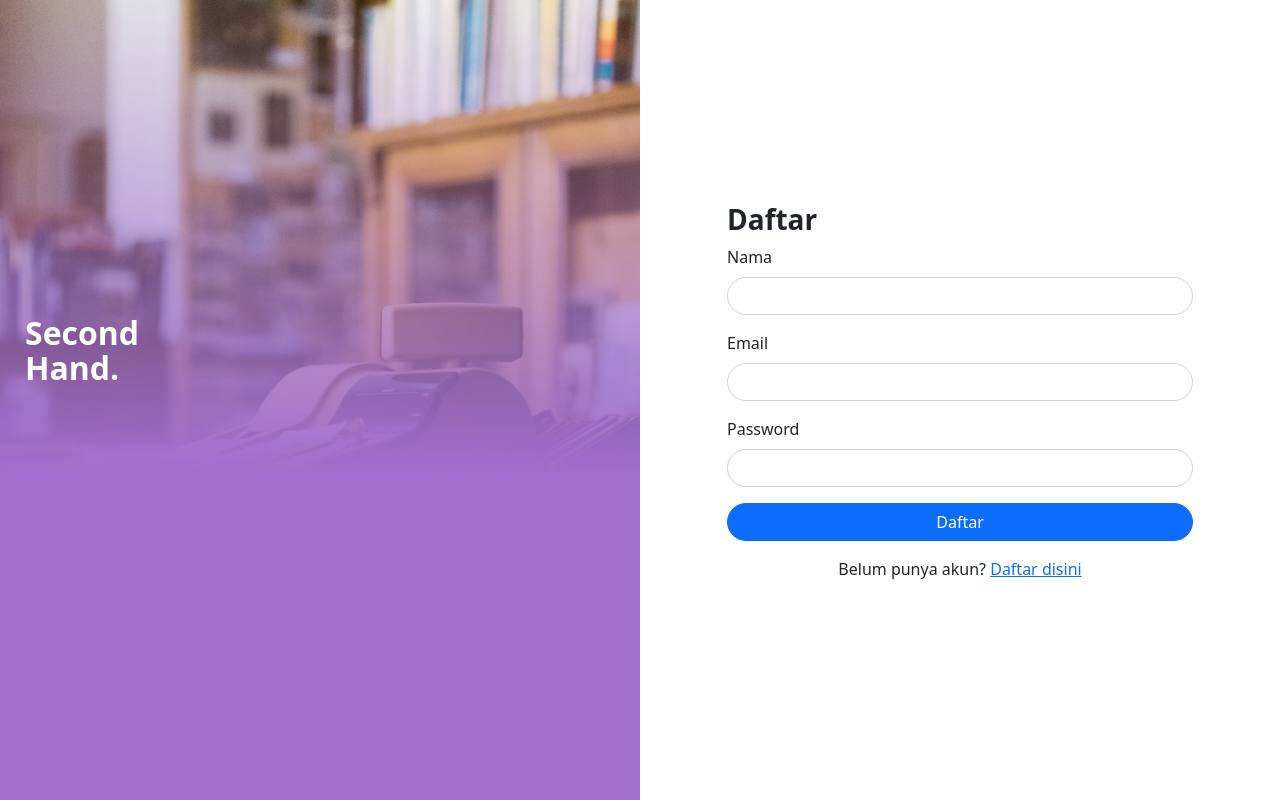
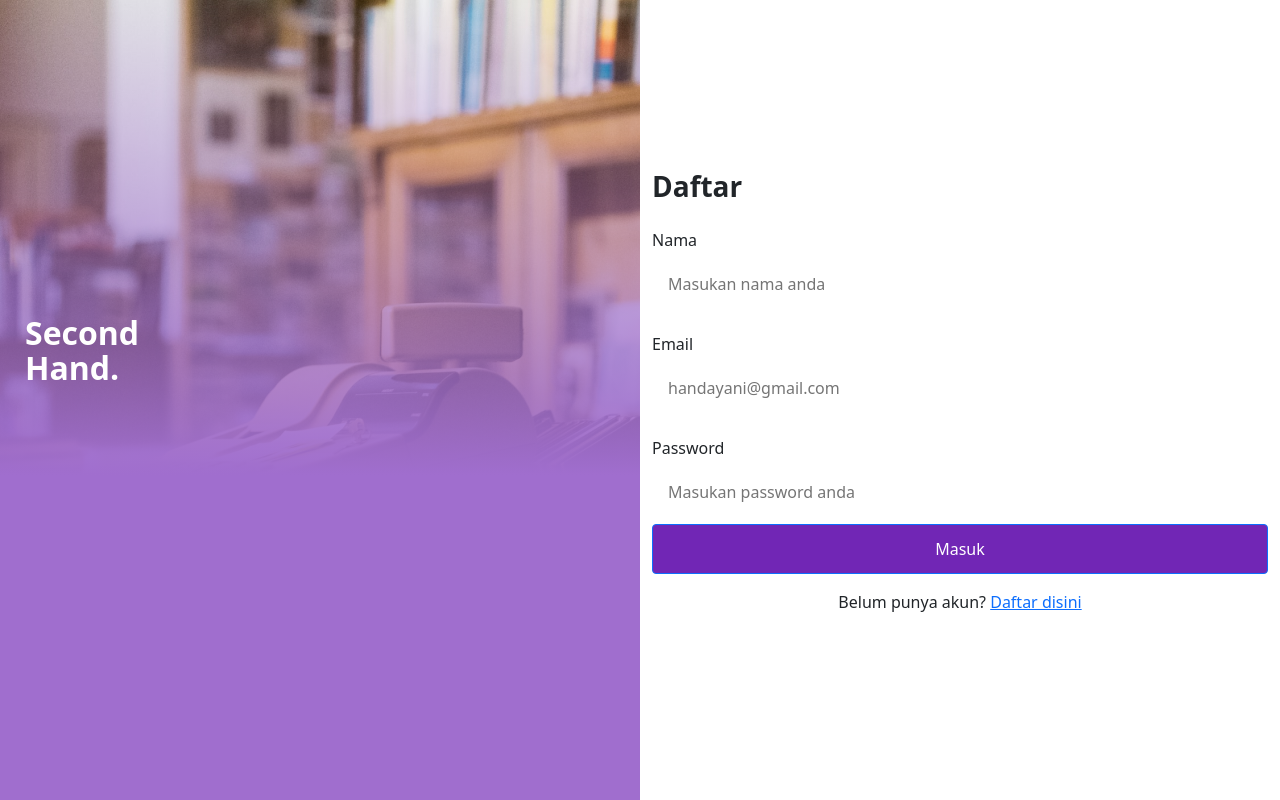
Before and after one commit to Caprice123/Binar-Final-Challenge-Frontend, a React (Create React App) app: page /daftar in a window 1280 px wide. Built offline with nearby package versions, Linux system fonts and the light colour scheme.

Commit message:
login & register

```diff
--- a/public/index.html
+++ b/public/index.html
@@ -10,6 +10,10 @@
       content="Web site created using create-react-app"
     />
     <link rel="apple-touch-icon" href="%PUBLIC_URL%/logo192.png" />
+    <link rel="preconnect" href="https://fonts.googleapis.com">
+    <link rel="preconnect" href="https://fonts.gstatic.com" crossorigin>
+    <link href="https://fonts.googleapis.com/css2?family=Poppins&display=swap" rel="stylesheet">
+    <script src="https://kit.fontawesome.com/3830ac5933.js" crossorigin="anonymous"></script>
     <!--
       manifest.json provides metadata used when your web app is installed on a
       user's mobile device or desktop. See https://developers.google.com/web/fundamentals/web-app-manifest/
--- a/src/assets/css/auth.style.css
+++ b/src/assets/css/auth.module.css
@@ -1,18 +1,18 @@
-.login__form-wrapper{
+.auth_form-wrapper{
     padding: 0 75px;
 }
 
-.login__left{
+.auth_left{
     height: 100%;
     padding: 0 !important;
     overflow: hidden;
 }
 
-.login-cover{
+.auth_cover{
     position: relative;
 }
 
-.login-cover::after{
+.auth_cover::after{
     content: '';
     position: absolute;
     top: 0;
@@ -42,11 +42,11 @@
 }
 
 @media screen and (max-width: 576px) {
-    .page-login{
+    .page_auth{
         position: relative;
     }
 
-    .login__form-wrapper{
+    .auth_form-wrapper{
         padding: 0;
     }
 
--- a/src/pages/login.jsx
+++ b/src/pages/login.jsx
@@ -1,38 +1,47 @@
 import React from 'react';
 
-import '../assets/css/auth.style.css'
+import styles from '../assets/css/auth.module.css'
 import imageCover from '../assets/images/cover.png'
+import ActiveButton from '../components/ActionButton';
+import Input from '../components/Input';
 
 const Login = () => {
     return (
         <div>
-            <div className="page-login vh-100">
+            <div className={styles.page_auth + " vh-100"}>
                 <div className="container-fluid h-100">
                     <div className="row align-items-center h-100">
-                        <div className="col-md-6 d-none d-md-block login__left">
-                            <div className="login-cover">
-                                <div className="brand">
-                                    <p>Second</p>
-                                    <p>Hand.</p>
+                        <div className={styles.auth_left + " col-md-6 d-none d-md-block"}>
+                            <div className={styles.auth_cover}>
+                                <div className={styles.brand}>
+                                    <p className={styles.text_brand}>Second</p>
+                                    <p className={styles.text_brand}>Hand.</p>
                                 </div>
                                 <img src={imageCover} alt="" />
                             </div>
                         </div>
-                        <div className="col-md-6 col-12 login__right">
-                            <div className="login__form-wrapper">
+                        <div className="col-md-6 col-12">
+                            <div className={styles.auth_form_wrapper}>
                                 <h3 className="title fw-bold">Masuk</h3>
                                 <form action="">
-                                    <div class="mb-3">
-                                        <label for="email" class="form-label">Email </label>
-                                        <input type="email" class="form-control rounded-pill" id="email" />
-                                    </div>
-                                    <div class="mb-3">
-                                        <label for="password" class="form-label">Password</label>
-                                        <input type="password" class="form-control rounded-pill" id="password" />
-                                    </div>
-                                    <button className="btn btn-primary d-block w-100 rounded-pill">Masuk</button>
+
+                                        <Input
+                                            type="email"
+                                            text="Email"
+                                            placeholder="handayani@gmail.com"
+                                        />
+                                        <Input
+                                            type="password"
+                                            text="Password"
+                                            placeholder="Masukan password anda"
+                                        />
+                                    <ActiveButton
+                                        width="100%"
+                                        color="#7126B5"
+                                        text="Masuk"
+                                    />
                                 </form>
-                                <div className="footer">
+                                <div className={styles.footer}>
                                     <p className='text-center mt-3'>Belum punya akun? <a href=""class="text-purple">Daftar disini</a></p>
                                 </div>
                             </div>
--- a/src/pages/registrasi.jsx
+++ b/src/pages/registrasi.jsx
@@ -1,42 +1,51 @@
 import React from 'react';
 
-import '../assets/css/auth.style.css'
+import styles from '../assets/css/auth.module.css'
 import imageCover from '../assets/images/cover.png'
+import ActiveButton from '../components/ActionButton';
+import Input from '../components/Input';
 
 const Registrasi = () => {
     return (
         <div>
-            <div className="page-login vh-100">
+            <div className={styles.page_auth + " vh-100"}>
                 <div className="container-fluid h-100">
                     <div className="row align-items-center h-100">
-                        <div className="col-md-6 d-none d-md-block login__left">
-                            <div className="login-cover">
-                                <div className="brand">
-                                    <p>Second</p>
-                                    <p>Hand.</p>
+                        <div className={styles.auth_left + " col-md-6 d-none d-md-block"}>
+                            <div className={styles.auth_cover}>
+                                <div className={styles.brand}>
+                                    <p className={styles.text_brand}>Second</p>
+                                    <p className={styles.text_brand}>Hand.</p>
                                 </div>
                                 <img src={imageCover} alt="" />
                             </div>
                         </div>
-                        <div className="col-md-6 col-12 login__right">
-                            <div className="login__form-wrapper">
+                        <div className={styles.auth_right + " col-md-6 col-12"}>
+                            <div className={styles.auth_form_wrapper}>
                                 <h3 className="title fw-bold">Daftar</h3>
                                 <form action="">
-                                <div class="mb-3">
-                                        <label for="email" class="form-label">Nama </label>
-                                        <input type="email" class="form-control rounded-pill" id="nama" />
-                                    </div>
-                                    <div class="mb-3">
-                                        <label for="email" class="form-label">Email </label>
-                                        <input type="email" class="form-control rounded-pill" id="email" />
-                                    </div>
-                                    <div class="mb-3">
-                                        <label for="password" class="form-label">Password</label>
-                                        <input type="password" class="form-control rounded-pill" id="password" />
-                                    </div>
-                                    <button className="btn btn-primary d-block w-100 rounded-pill">Daftar</button>
+                                    <Input
+                                        type="text"
+                                        text="Nama"
+                                        placeholder="Masukan nama anda"
+                                    />
+                                    <Input
+                                        type="email"
+                                        text="Email"
+                                        placeholder="handayani@gmail.com"
+                                    />
+                                    <Input
+                                        type="password"
+                                        text="Password"
+                                        placeholder="Masukan password anda"
+                                    />
+                                    <ActiveButton
+                                        width="100%"
+                                        color="#7126B5"
+                                        text="Masuk"
+                                    />
                                 </form>
-                                <div className="footer">
+                                <div className={styles.footer}>
                                     <p className='text-center mt-3'>Belum punya akun? <a href=""class="text-purple">Daftar disini</a></p>
                                 </div>
                             </div>
```
